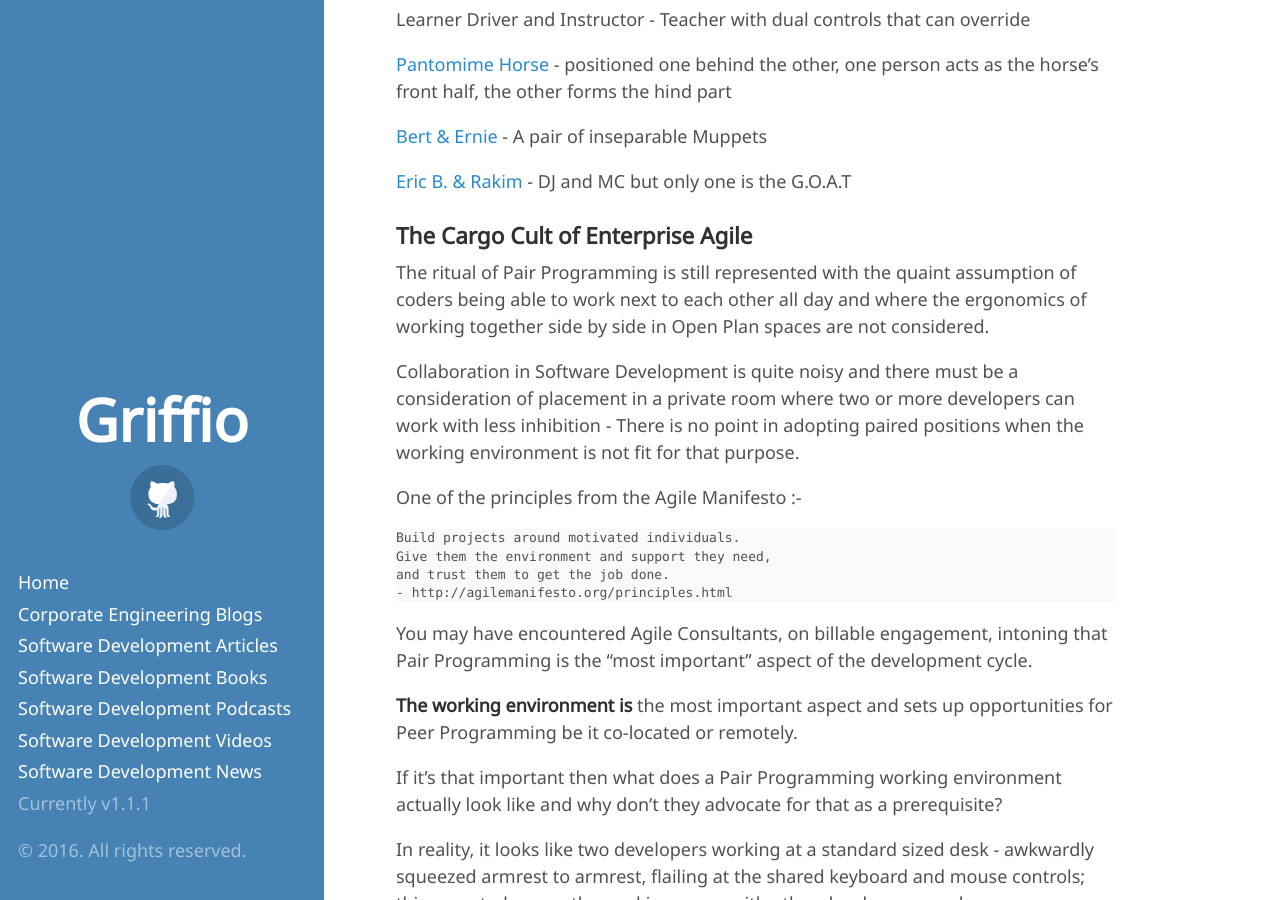
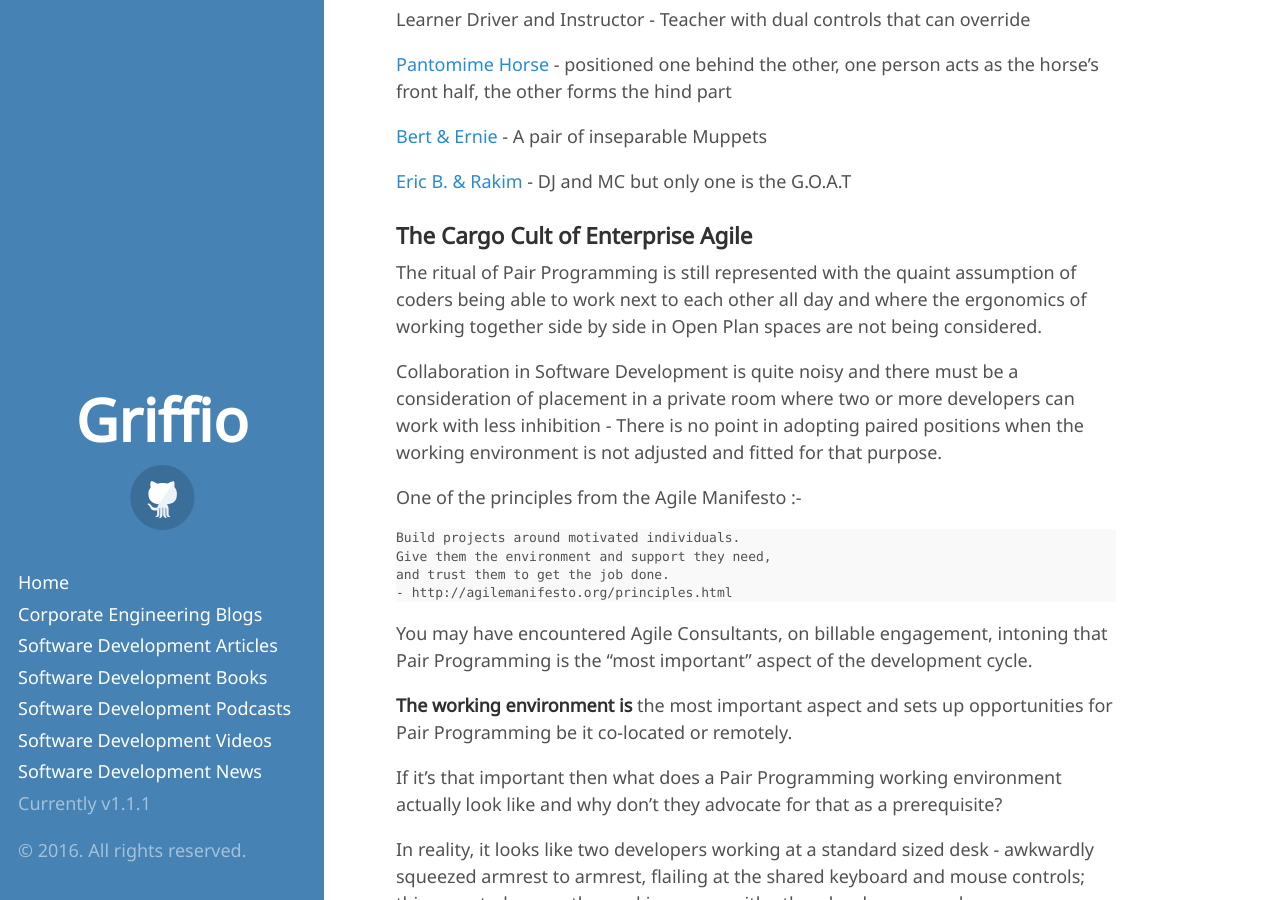
Before and after one commit to griffio/griffio.github.io, a Jekyll site: the page built from _posts/2016-10-18-Six-Degrees-Of-Pair-Programming.md, in a window 1280 px wide and 900 px high, scrolled down 723 px. Built offline with Jekyll 4.4.1, drawn with Linux system fonts in a browser that asks for light colours; some web fonts are replaced.

Commit message:
Update 2016-10-18-Six-Degrees-Of-Pair-Programming.md

````diff
--- a/_posts/2016-10-18-Six-Degrees-Of-Pair-Programming.md
+++ b/_posts/2016-10-18-Six-Degrees-Of-Pair-Programming.md
@@ -25,9 +25,9 @@
 
 ### The Cargo Cult of Enterprise Agile
 
-The ritual of Pair Programming is still represented with the quaint assumption of coders being able to work next to each other all day and where the ergonomics of working together side by side in Open Plan spaces are not considered.
+The ritual of Pair Programming is still represented with the quaint assumption of coders being able to work next to each other all day and where the ergonomics of working together side by side in Open Plan spaces are not being considered.
 
-Collaboration in Software Development is quite noisy and there must be a consideration of placement in a private room where two or more developers can work with less inhibition - There is no point in adopting paired positions when the working environment is not fit for that purpose.
+Collaboration in Software Development is quite noisy and there must be a consideration of placement in a private room where two or more developers can work with less inhibition - There is no point in adopting paired positions when the working environment is not adjusted and fitted for that purpose.
 
 One of the principles from the Agile Manifesto :-
 
@@ -39,7 +39,7 @@
 ```
 You may have encountered Agile Consultants, on billable engagement, intoning that Pair Programming is the "most important" aspect of the development cycle.
 
-**The working environment is** the most important aspect and sets up opportunities for Peer Programming be it co-located or remotely.
+**The working environment is** the most important aspect and sets up opportunities for Pair Programming be it co-located or remotely.
 
 If it's that important then what does a Pair Programming working environment actually look like and why don't they advocate for that as a prerequisite?
 
````
